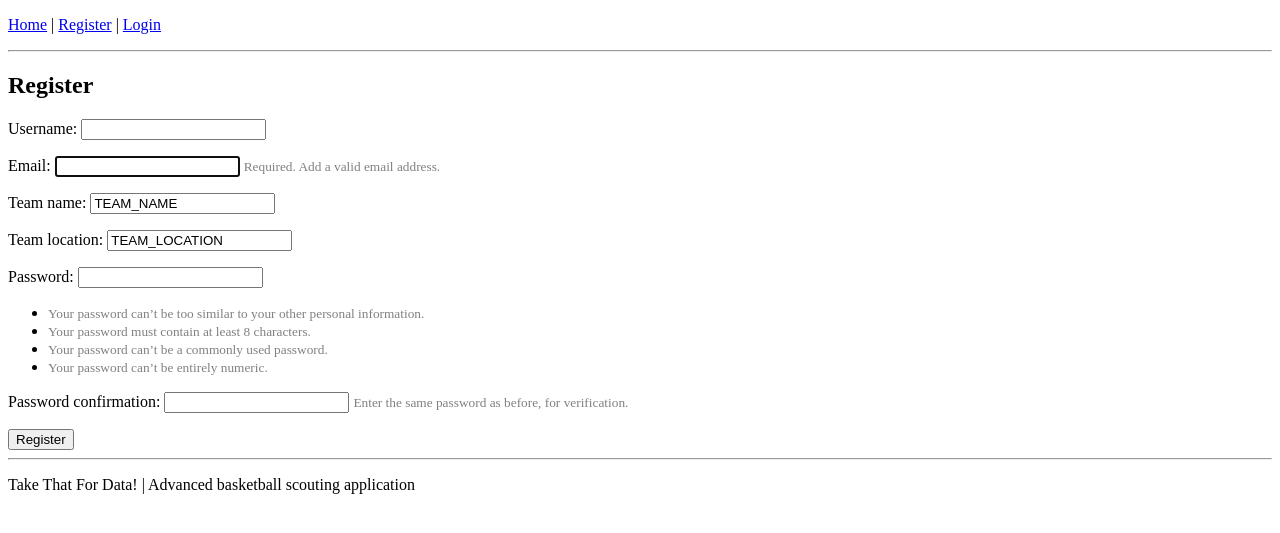
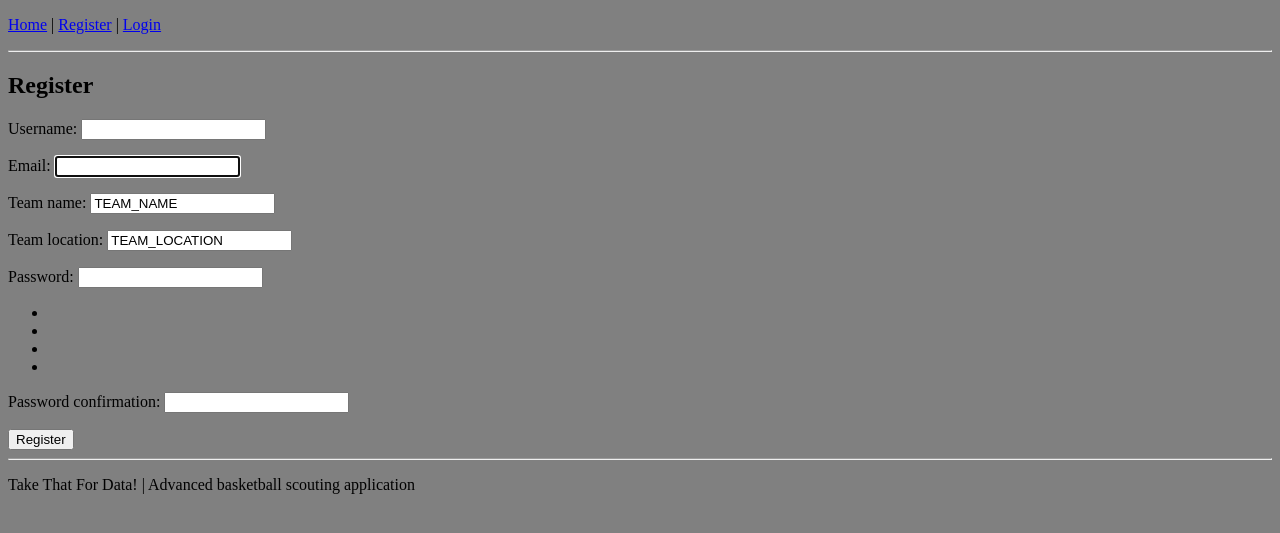
Before and after one commit to slgabbar/ttfd, a Django app: page /register/ in a window 1280 px wide. Shown: the top 533 px of the page. Run offline with Django 3.2, Linux system fonts and the light colour scheme.

Commit message:
initial css

```diff
--- /dev/null
+++ b/mysite/layout/static/layout/style.css
@@ -0,0 +1,3 @@
+body {
+	background-color: grey;
+}
--- a/mysite/layout/templates/layout/home.html
+++ b/mysite/layout/templates/layout/home.html
@@ -1,6 +1,9 @@
 {% extends 'base.html' %}
 
+{% load static %}
+
 {% block content %}
+
 
 <h1>Home page.</h1>
 
--- a/mysite/templates/base.html
+++ b/mysite/templates/base.html
@@ -1,5 +1,9 @@
 <!DOCTYPE html>
 <html lang=en>
+
+{% load static %}
+
+<link rel="stylesheet" type="text/css" href="{% static 'layout/style.css' %}">
 
 <head>
     <title>Take That For Data!</title>
```
